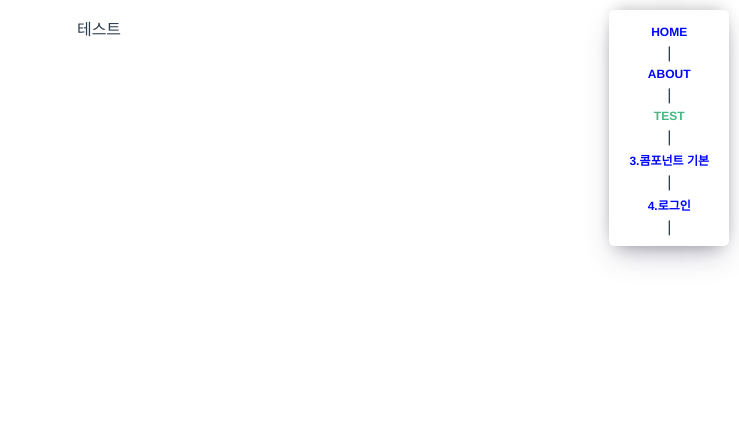
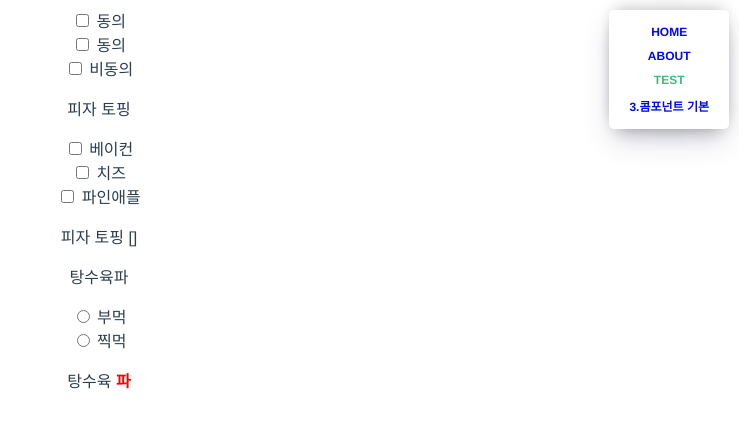
Before and after one commit to 4004h/vue_project, a Vue app: page /test in a window 1280 px wide. Shown: the top 428 px of the page, without its empty margins (541-1280 px from the left). Built offline with nearby package versions, Linux system fonts and the light colour scheme.

Commit message:
컴포넌트 복습

```diff
--- a/src/App.vue
+++ b/src/App.vue
@@ -1,10 +1,10 @@
 <template>
   <nav>
-    <router-link to="/">Home</router-link> |
-    <router-link to="/about">About</router-link> |
-    <router-link to="/test">test</router-link> |
-    <router-link to="/basic">3.콤포넌트 기본</router-link> |
-    <router-link to="/login">4.로그인</router-link> |
+    <router-link to="/">Home</router-link>
+    <router-link to="/about">About</router-link>
+    <router-link to="/test">test</router-link>
+    <router-link to="/basic">3.콤포넌트 기본</router-link>
+    <!-- <router-link to="/login">4.로그인</router-link> |  -->
   </nav>
   <router-view/>
 </template>
--- a/src/router/index.js
+++ b/src/router/index.js
@@ -27,7 +27,8 @@ const routes = [
     path: '/basic',
     name: 'basic',
     component: BasicView
-  },
+  }
+  ,
   {
     path: '/login',
     name: 'login',
--- a/src/views/LoginView.vue
+++ b/src/views/LoginView.vue
@@ -133,3 +133,4 @@ body {
     text-align: center;
 }
 </style>
+<!-- https://velog.io/@dishate/Vscode-Vue.js-snippet-%EB%A7%8C%EB%93%A4%EA%B8%B0 -->
--- a/src/views/TestView.vue
+++ b/src/views/TestView.vue
@@ -1,16 +1,93 @@
-<template lang="Test">
-  <!-- https://velog.io/@dishate/Vscode-Vue.js-snippet-%EB%A7%8C%EB%93%A4%EA%B8%B0 -->
+<!-- <template lang="Test">
   <div>
-    <p>
-      테스트
-    </p>
+    <p> 연세IT <b>미래</b>교육원 </p>
+    <p> {{ title }} </p>
+    <p v-text="title"></p>
+    <p v-html="title"></p>
   </div>
 </template>
 <script>
 export default {
-
+  name : 'TestView',
+  components : {},
+  data() {
+    return{
+      title : "연세IT<b>미래</b>교육원",
+    }
+  },
+  methods : {},
 }
 </script>
-<style lang="">
+<style scoped>
+
+</style> -->
+
+<!-- <template>
+  <div class="">
+    <input type="text"  value="ss" > <br>
+    <input type="text" v-bind:value="nick"> <br>
+    model 양방향?
+    <input type="text" v-model="nick"> <br>
+    <input type="number" v-model="age"> <br>
+    <textarea cols="30" rows="10"  >동해물과 백두산이</textarea>
+    <textarea cols="30" rows="10" v-model="mes" >  </textarea>
+  </div>
+</template> -->
+
+<template>
+  <div class="">
+    <input type="checkbox" id="but"> <label for="but"> 동의 </label> <br>
+
+    <label > <input type="checkbox" v-model="agree">  동의 </label> <br>
+    <label > <input type="checkbox" v-model="agree2"
+    true-value="동의" false-value="비동의"> {{ agree2 }} </label> <br>
+  </div>
+
+  <div class="">
+    <p> 피자 토핑 </p>
+    <label > <input type="checkbox" v-model="piza" value="베이컨"> 베이컨 </label> <br>
+    <label > <input type="checkbox" v-model="piza" value="치즈"> 치즈 </label> <br>
+    <label > <input type="checkbox" v-model="piza" value="파인애플"> 파인애플 </label> <br>
+    <p> 피자 토핑 {{ piza }}</p>
+  </div>
+
+  <div class="">
+    <p> 탕수육파 </p>
+    <label > <input type="radio" v-model="tang" value="부먹"> 부먹 </label> <br>
+    <label > <input type="radio" v-model="tang" value="찍먹"> 찍먹 </label> <br>
+    <p> 탕수육 <span style="color: red; font-weight: bold;"> {{ tang }}파 </span></p>
+  </div>
+</template>
+
+<script>
+export default {
+  name: 'TestView',
+  data() {
+    return {
+      agree : false,
+      agree2 : "비동의",
+      piza : [],
+      tang : "",
+    };
+  },
+  setup() {
+
+  },
+  created() {
+
+  },
+  mounted() {
+
+  },
+  unmounted() {
+
+  },
+  methods: {
+
+  }
+};
+</script>
+
+<style scoped>
 
 </style>
```
